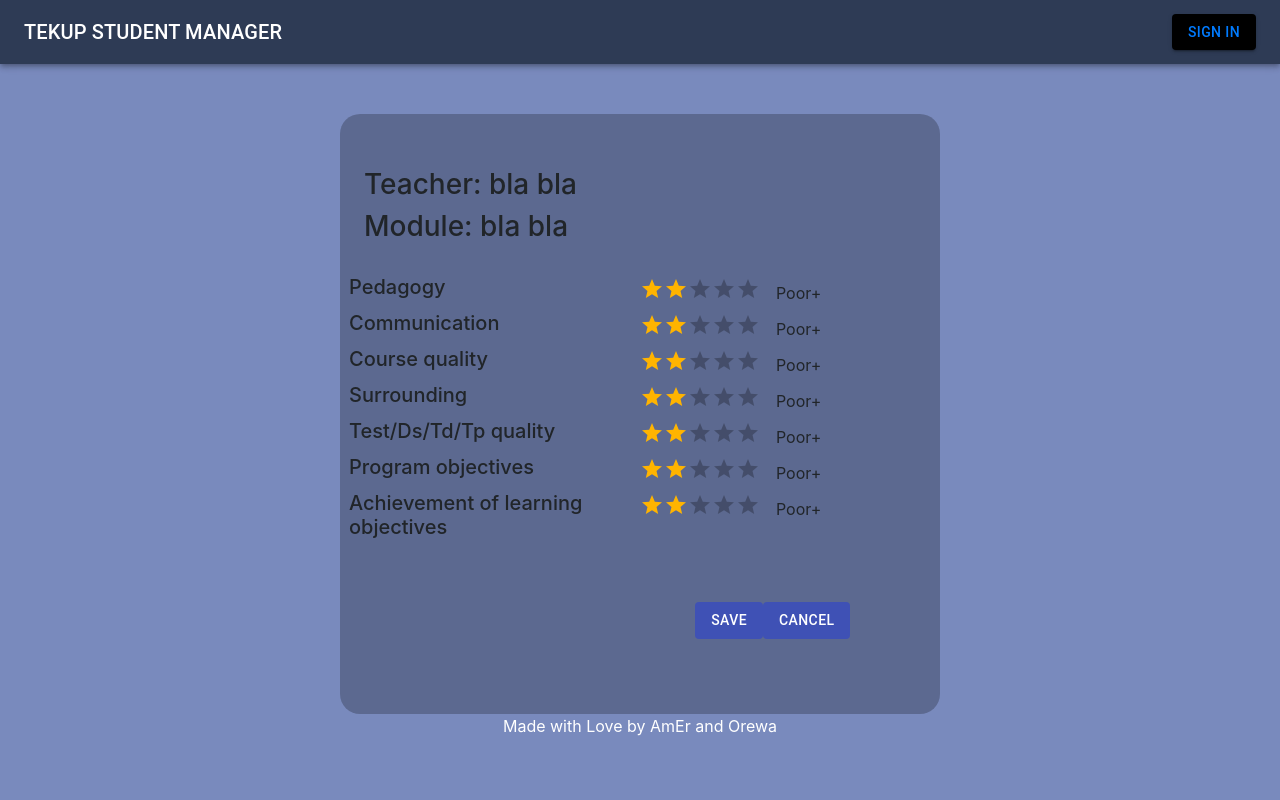
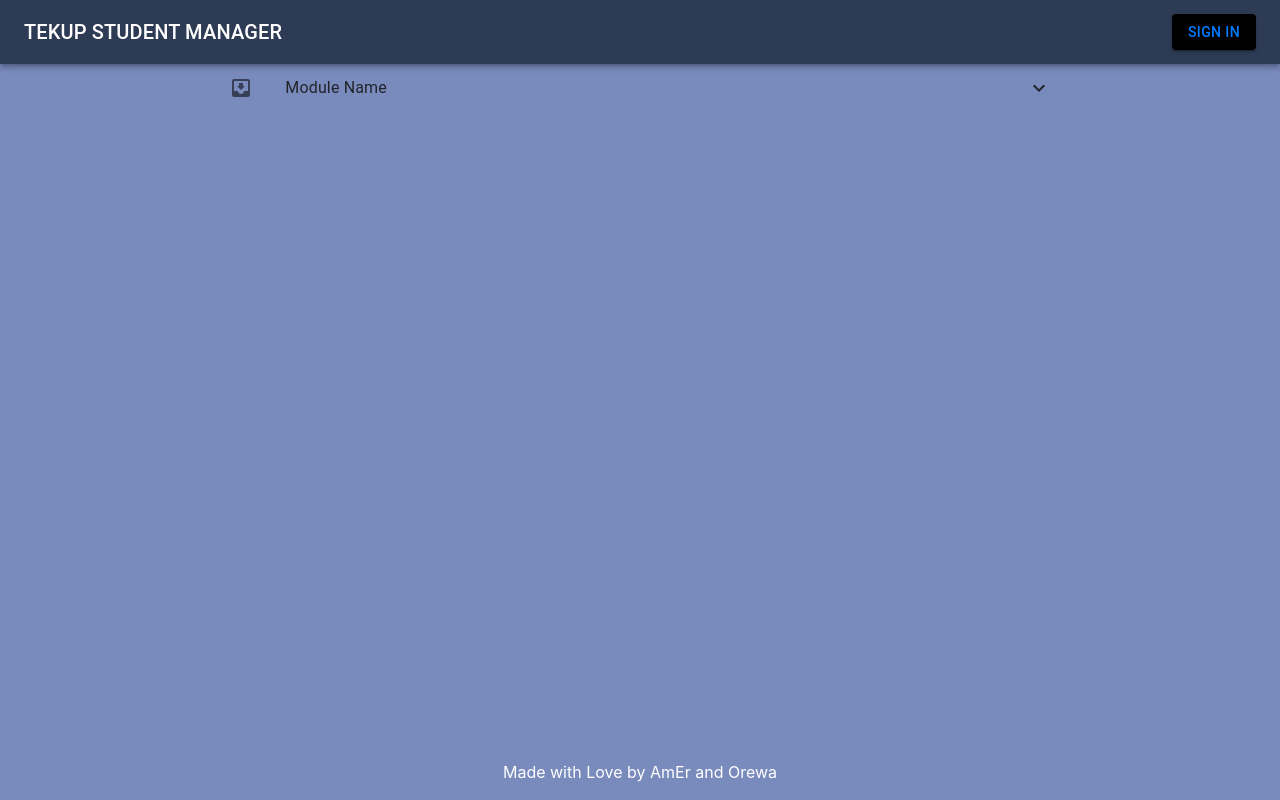
Before and after one commit to ItsOrewa/Tekup-student-manager, a React (Create React App) app in the folder frontend/: page /rating in a window 1280 px wide. Built offline with nearby package versions, Linux system fonts and the light colour scheme.

Commit message:
working on the rating section

```diff
--- a/frontend/public/styles.css
+++ b/frontend/public/styles.css
@@ -80,7 +80,7 @@ input[type=submit]:hover {
     padding-bottom: -50px
 }
 footer {
-
+    position : fixed;
     text-align: center;
     bottom: 0;
     z-index: auto;
--- a/frontend/src/actions/index.js
+++ b/frontend/src/actions/index.js
@@ -21,3 +21,10 @@ export const logout = () => {
         payload:{IsLoggedIn:false,autherr:false}
     }
 };
+
+export const rate_teacher = (teacher_course) => {
+    return {
+        type : 'RATE',
+        payload:{teacher:teacher_course.name , course : teacher_course.course}
+    }
+}
--- a/frontend/src/components/App.jsx
+++ b/frontend/src/components/App.jsx
@@ -6,7 +6,7 @@ import Rating from "./Rating_section/Rating"
 import Home from "./Home_section/Home";
 import Login from "./Login"
 import Absence from "./Absence_section/Absence"
-import TeachersList from "./TeachersList"
+import TeachersList from "./Rating_section/TeachersList"
 import Links from "./Contacts_section/Links"
 import Result from "./Results_section/Result"
 import {BrowserRouter as Router, Route} from 'react-router-dom';
--- a/frontend/src/components/Rating_section/Rating.jsx
+++ b/frontend/src/components/Rating_section/Rating.jsx
@@ -2,13 +2,24 @@ import React from 'react';
 import Stars from './Stars'
 import Container from '@material-ui/core/Container'
 import Button from '@material-ui/core/Button'
+import TeacherList from './TeachersList'
+import { useSelector , useDispatch } from "react-redux";
+import Zoom from '@material-ui/core/Zoom';
 function Rating(){
+  const rate = useSelector(state => state.rate);
+  const dispatch = useDispatch();
   const qualities = ['Pedagogy','Communication','Course quality','Surrounding','Test/Ds/Td/Tp quality','Program objectives','Achievement of learning objectives']
   return(
+      <div>
+        <TeacherList />
+
+        { rate &&
+
+          <Zoom in = {true}>
           <div className='RaitinBox'>
           <Container className='RatingContainer'>
-        <h3>Teacher: bla bla</h3>
-        <h3>Module: bla bla</h3>
+          <h3>Teacher: {rate.teacher}</h3>
+          <h3>Course: {rate.course}</h3>
           <br></br>
 
           {qualities.map((quality,index)=>{
@@ -20,12 +31,17 @@ function Rating(){
           <Button variant="contained" color="primary" disableElevation>
             Save
           </Button>
-        <Button variant="contained" color="primary" disableElevation>
+          <Button variant="contained" color="primary" disableElevation style={{marginLeft:'0.5rem'}}>
             Cancel
           </Button>
           </div>
           </Container>
         </div>
+
+          </Zoom>
+           }
+      </div>
+
     )
 }
 
--- /dev/null
+++ b/frontend/src/components/Rating_section/Teacher_course.jsx
@@ -0,0 +1,18 @@
+import React from 'react';
+import ListItemText from "@material-ui/core/ListItemText";
+import { useSelector , useDispatch } from "react-redux";
+import {rate_teacher} from '../../actions'
+function Teacher_course(props){
+    const rate = useSelector(state => state.rate);
+    const dispatch = useDispatch();
+
+    function displayrating(){
+
+        dispatch(rate_teacher({name : props.name , course : props.course}))
+    }
+    return (
+        <ListItemText primary= {'Teacher : ' +  props.name + ' Course : ' + props.course}  onClick = {displayrating}/>
+    )
+}
+
+export default Teacher_course
--- /dev/null
+++ b/frontend/src/components/Rating_section/TeachersList.jsx
@@ -0,0 +1,62 @@
+import React from "react";
+import { makeStyles } from "@material-ui/core/styles";
+import List from "@material-ui/core/List";
+import ListItem from "@material-ui/core/ListItem";
+import ListItemIcon from "@material-ui/core/ListItemIcon";
+import ListItemText from "@material-ui/core/ListItemText";
+import Collapse from "@material-ui/core/Collapse";
+import InboxIcon from "@material-ui/icons/MoveToInbox";
+
+import ExpandLess from "@material-ui/icons/ExpandLess";
+import ExpandMore from "@material-ui/icons/ExpandMore";
+
+import Teacher_course from './Teacher_course'
+const useStyles = makeStyles(theme => ({
+  root: {
+    width: "100%",
+    maxWidth: 360,
+    backgroundColor: theme.palette.background.paper
+  },
+  nested: {
+    paddingLeft: theme.spacing(4)
+  }
+}));
+function TeacherList(props){
+
+  const classes = useStyles();
+  const [open, setOpen] = React.useState(false);
+
+  const handleClick = () => {
+    setOpen(!open);
+  };
+
+    return (
+        <div>
+      <ListItem button onClick={handleClick}>
+        <ListItemIcon>
+          <InboxIcon />
+        </ListItemIcon>
+        <ListItemText primary="Module Name" />
+        {open ? <ExpandLess /> : <ExpandMore />}
+      </ListItem>
+      <Collapse in={open} timeout="auto" unmountOnExit>
+        <List component="div" disablePadding>
+          <ListItem button className={classes.nested}>
+            <ListItemIcon />
+            <Teacher_course name = {'Hamadi'} course = {'Math'}/>
+
+
+          </ListItem>
+          <ListItem button className={classes.nested}>
+            <ListItemIcon />
+
+            <Teacher_course name = {'Fawzi'} course = {'philo'}/>
+
+          </ListItem>
+        </List>
+      </Collapse>
+    </div>
+    )
+}
+
+export default TeacherList ;
--- a/frontend/src/components/TeachersList.jsx
+++ /dev/null
@@ -1,7 +0,0 @@
-import React from 'react';
-
-function TeacherList(){
-    return <div></div>
-}
-
-export default TeacherList ;
--- a/frontend/src/reducers/index.js
+++ b/frontend/src/reducers/index.js
@@ -1,6 +1,7 @@
-import {auth} from './userReducers';
+import {auth , rate} from './userReducers';
 import { combineReducers}  from 'redux';
 
 export default combineReducers({
-    auth : auth
+    auth : auth,
+    rate: rate
 });
--- a/frontend/src/reducers/userReducers.js
+++ b/frontend/src/reducers/userReducers.js
@@ -5,3 +5,10 @@ export const auth =  (state = {},action) => {
         default : return state
     }
 };
+
+export const rate = (state = null,action) =>{
+    switch(action.type){
+        case 'RATE' : return action.payload
+        default : return state
+    }
+}
```
Lines whose indentation alone changed are shown as unchanged.
